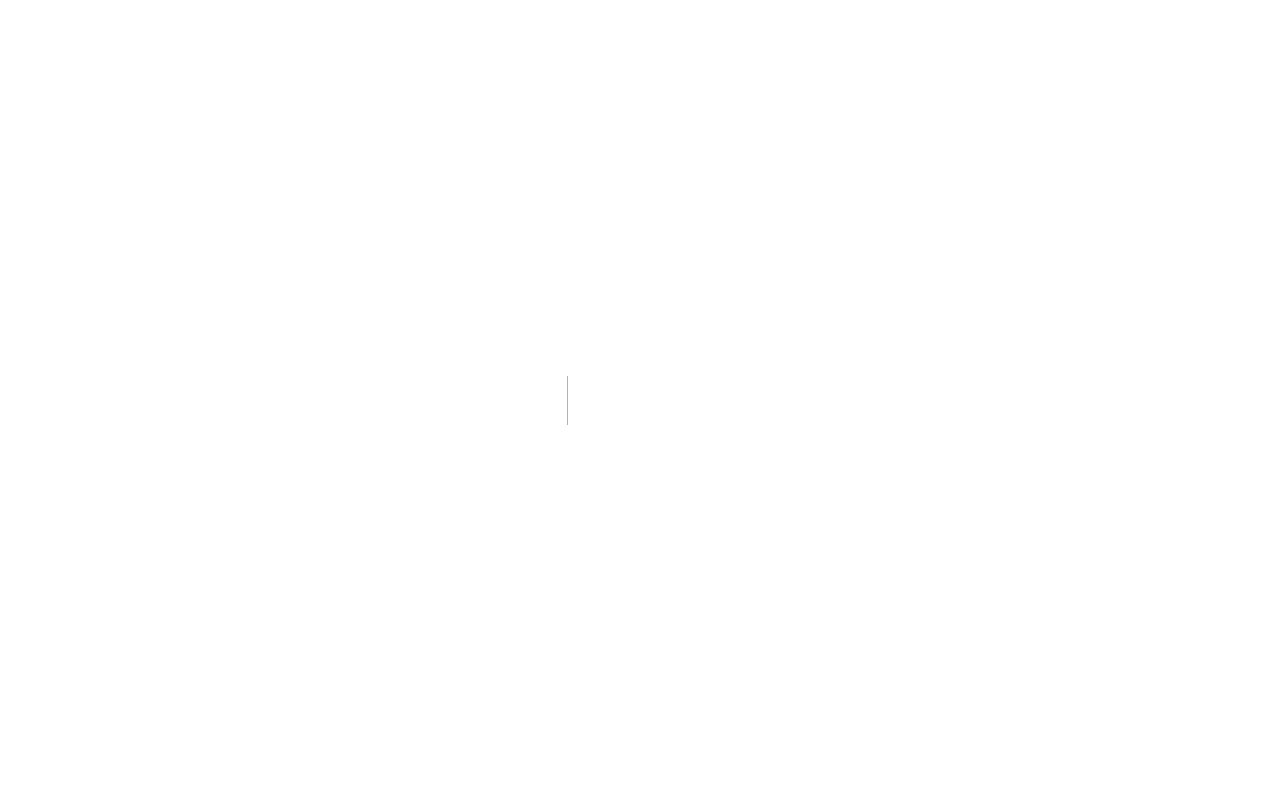
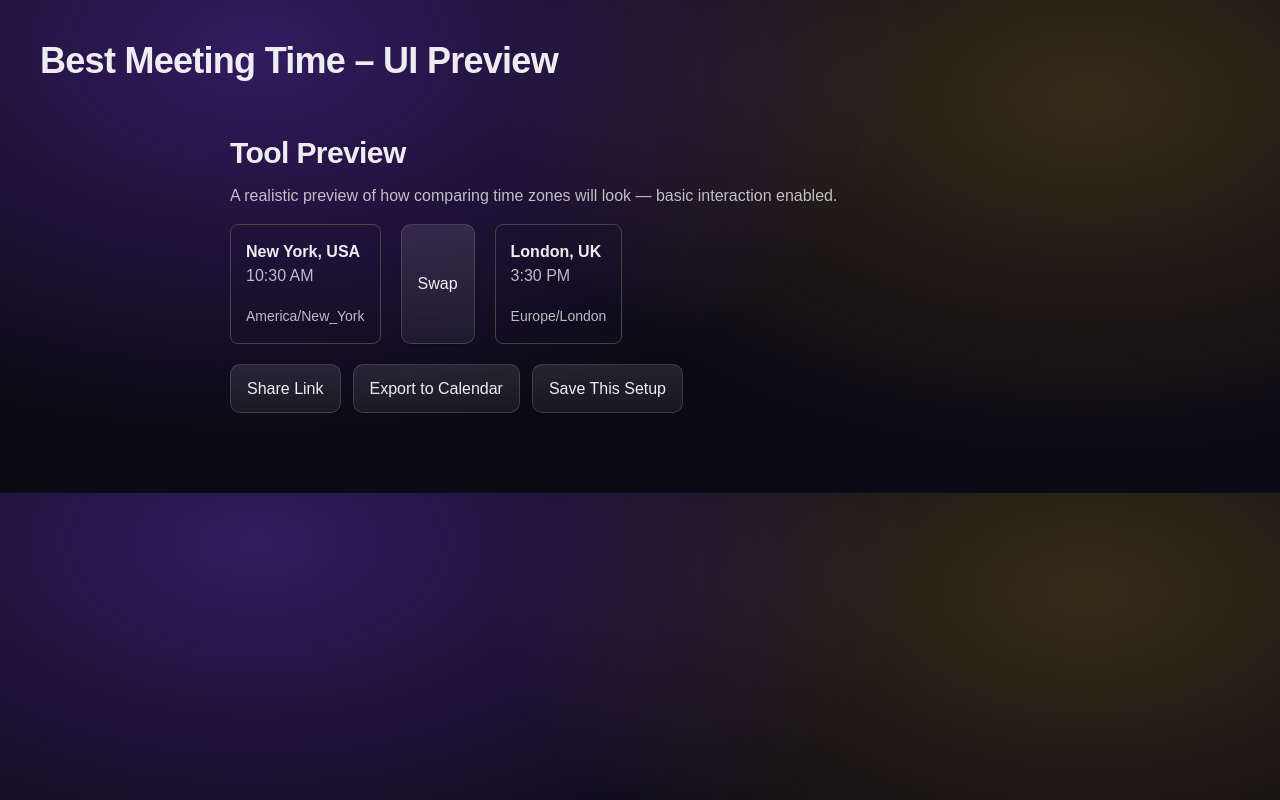
Before and after one commit to techtalk1282/Best-Meeting-Time, a Next.js app: page /preview in a window 1280 px wide. Before the commit this address had no page. Built offline with nearby package versions, Linux system fonts and the light colour scheme.

Commit message:
feat(ui): add isolated preview page for ToolPreviewSection testing

```diff
--- /dev/null
+++ b/app/preview/page.tsx
@@ -0,0 +1,13 @@
+"use client";
+
+import ToolPreviewSection from "../ui/ToolPreviewSection";
+
+export default function PreviewPage() {
+  return (
+    <main style={{ padding: "40px", fontFamily: "sans-serif" }}>
+      <h1>Best Meeting Time – UI Preview</h1>
+
+      <ToolPreviewSection />
+    </main>
+  );
+}
```
